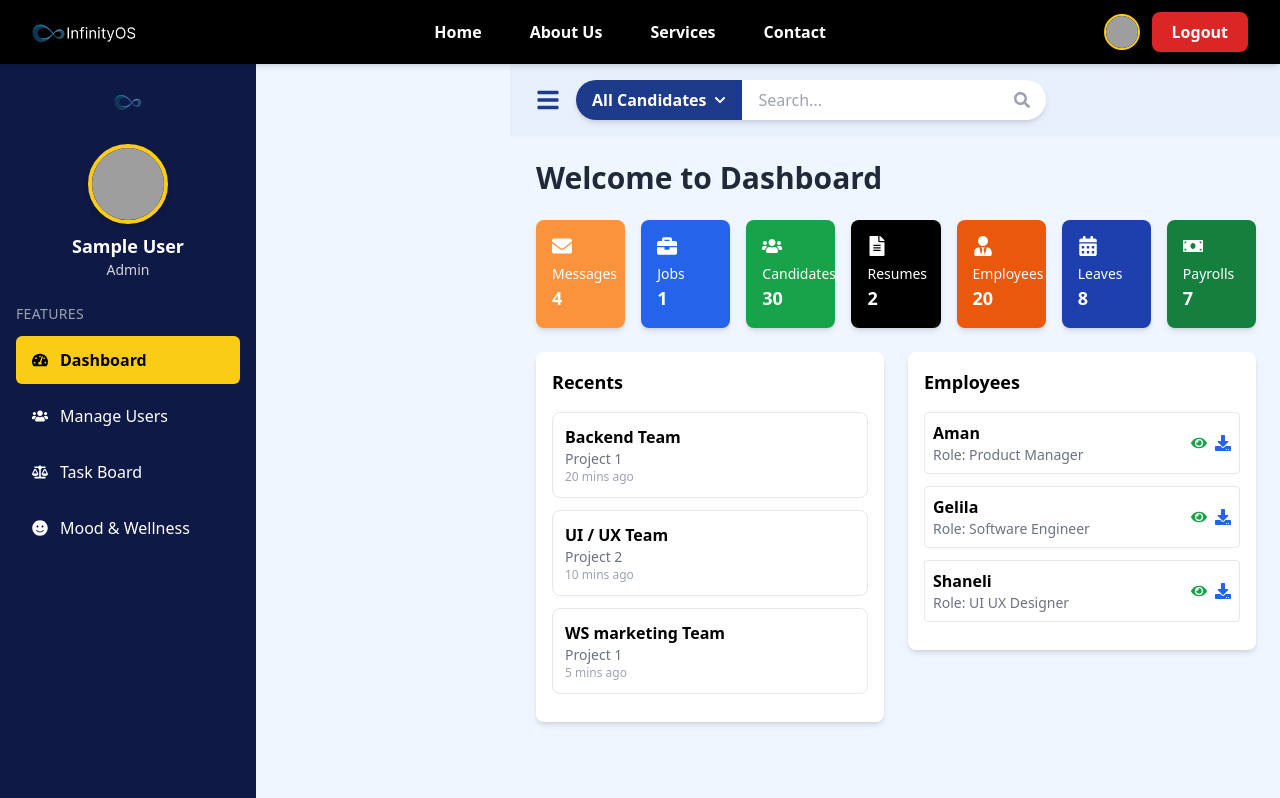
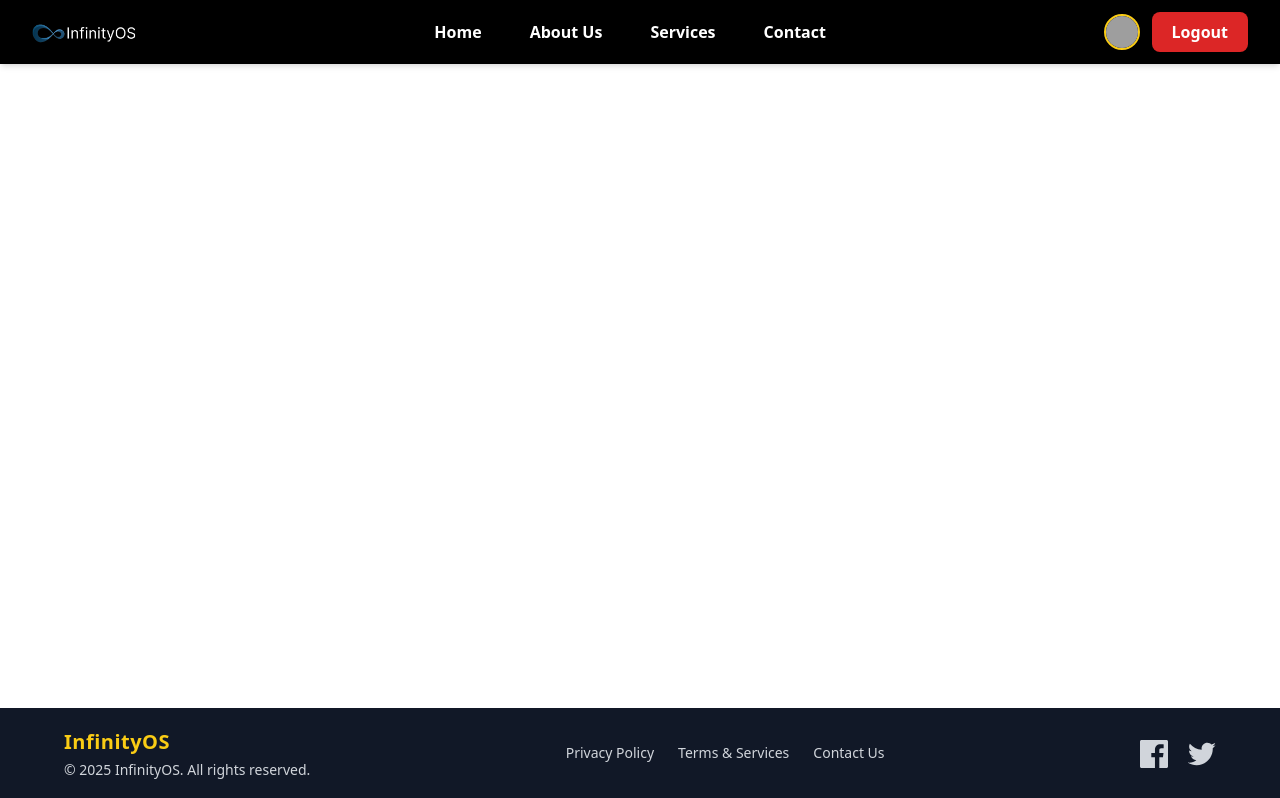
Before and after one commit to iinfinity-AI/InfinityOS, a React (Vite) app in the folder client/: page /admindash in a window 1280 px wide. Shown: the top 798 px of the page. Built offline with nearby package versions, Linux system fonts and the light colour scheme; sample sign-in values are in the browser's storage; grey boxes are pictures that could not be loaded.

Commit message:
Update routing and clean up Topbar component

```diff
--- a/client/src/App.jsx
+++ b/client/src/App.jsx
@@ -4,7 +4,7 @@
 import Footer from "./components/footer/Footer";
 import AppRoutes from "./routes/Approutes";
 
-const noNavFooterRoutes = ["/employee/dashboard", "/taskboard"];
+const noNavFooterRoutes = ["/employee/dashboard", "/taskboard","/admin/dashboard"];
 
 const AppContent = () => {
   const location = useLocation();
--- a/client/src/components/Admindashboard/Topbar.jsx
+++ b/client/src/components/Admindashboard/Topbar.jsx
@@ -3,25 +3,10 @@
 const Topbar = ({ toggleSidebar }) => {
   return (
     <div className="flex items-center justify-between px-6 py-4 bg-[#e7f0fc] shadow">
-      {/* Sidebar Toggle & Search */}
       <div className="flex items-center gap-4">
         <button onClick={toggleSidebar} className="text-[#1E3A8A] text-2xl">
           <FaBars />
         </button>
-        <div className="flex items-center bg-white rounded-full overflow-hidden shadow-md">
-          <button className="bg-[#1E3A8A] text-white px-4 py-2 flex items-center gap-2">
-            <span className="font-semibold">All Candidates</span>
-            <FaChevronDown size={12} />
-          </button>
-          <input
-            type="text"
-            placeholder="Search..."
-            className="px-4 py-2 outline-none text-gray-700 w-64"
-          />
-          <button className="px-4 text-gray-400">
-            <FaSearch />
-          </button>
-        </div>
       </div>
     </div>
   );
--- a/client/src/routes/Approutes.jsx
+++ b/client/src/routes/Approutes.jsx
@@ -82,14 +82,14 @@
       />
 
 
-      <Route
+      {/* <Route
         path="/admin/dashboard"
         element={
           <ProtectedRoute allowedRoles={["Admin", "team-lead"]}>
             <TaskDashboard />
           </ProtectedRoute>
         }
-      />
+      /> */}
 
       <Route
         path="/moods"
@@ -122,7 +122,7 @@
 
 
 
-      <Route path="/admindash" element={<DashboardPage/>}/>
+      <Route path="/admin/dashboard" element={<DashboardPage/>}/>
     </Routes>
 
 
```
